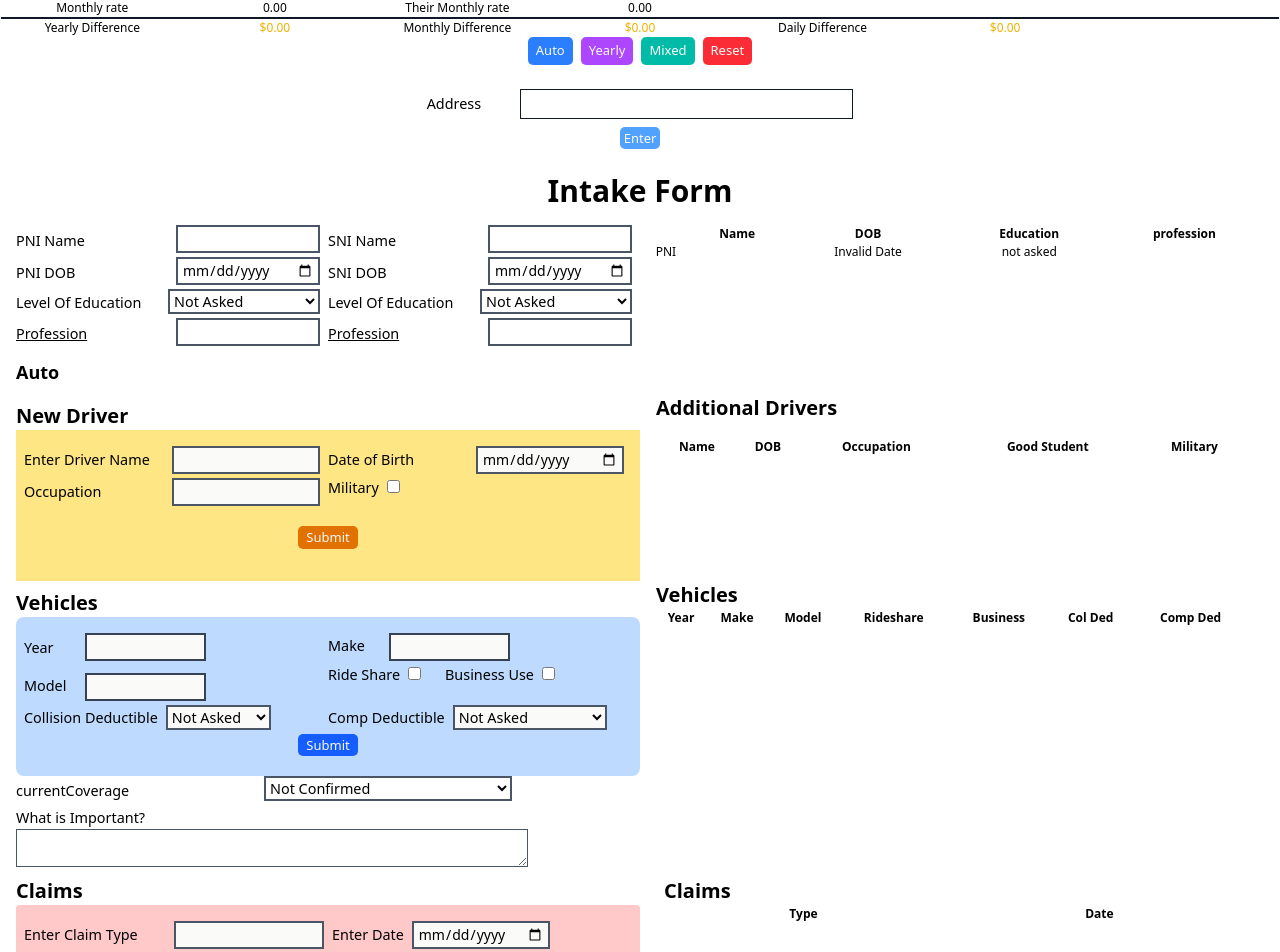
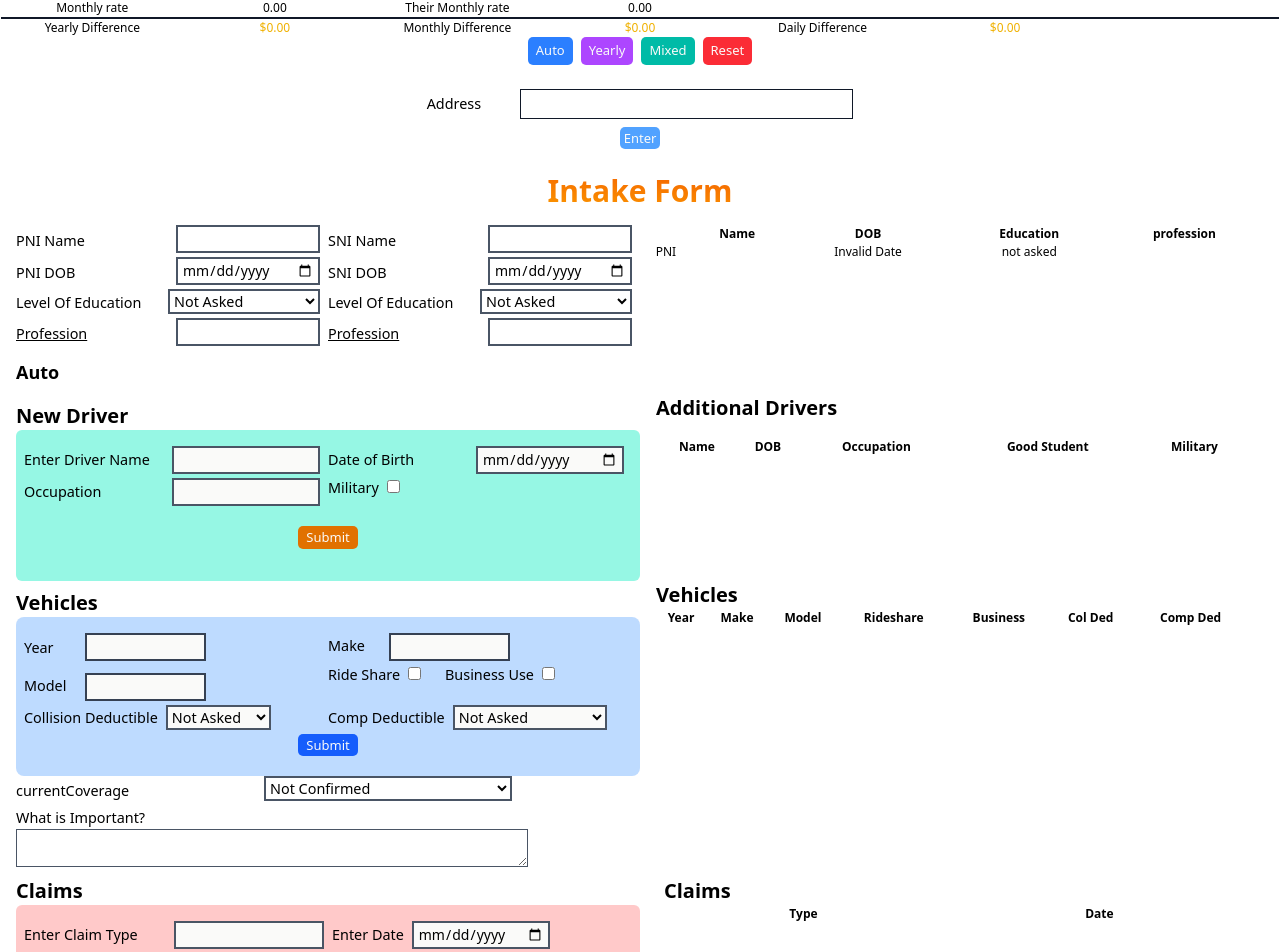
Before and after one commit to Jpatrick6420/propertyandcasualtywebsite, a React (Vite) app: page / in a window 1280 px wide. Shown: the part 120-1072 px from the top of the page. Built offline with nearby package versions, Linux system fonts and the light colour scheme.

Commit message:
fixed the student section

```diff
--- a/src/features/CallForm.jsx
+++ b/src/features/CallForm.jsx
@@ -92,7 +92,9 @@ function CallForm() {
   return (
     <>
       <form className="px-4 py-2 ">
-        <h3 className="text-3xl font-bold py-4 text-center">Intake Form</h3>
+        <h3 className="text-3xl font-bold py-4 text-center bg-gradient-to-bl from-red-600  to-yellow-400 bg-clip-text text-transparent">
+          Intake Form
+        </h3>
         <section className="grid  md:grid-cols-2">
           <div className="grid md:grid-cols-2 ">
             <div className="pni-section text-sm grid md:grid-col-2 ">
--- a/src/features/ClaimsSection.jsx
+++ b/src/features/ClaimsSection.jsx
@@ -14,7 +14,7 @@ function ClaimsSection({ addNewItem, risk }) {
   return (
     <>
       <h3 className="font-bold text-xl">Claims</h3>
-      <section className="bg-red-200 px-2 py-0.5 pt-4 rounded-sm grid grid-cols-2 gap-2 text-sm">
+      <section className="bg-red-200 px-2 py-0.5 pt-4 rounded-md grid grid-cols-2 gap-2 text-sm">
         <div className=" mb-2 grid grid-cols-2">
           <label className="mr-2">Enter Claim Type</label>
           <input
--- a/src/features/NewDriverSection.jsx
+++ b/src/features/NewDriverSection.jsx
@@ -29,7 +29,7 @@ function NewDriverSection({ addNewItem }) {
   return (
     <section>
       <h3 className="font-bold text-xl mt-2">New Driver</h3>
-      <section className="bg-amber-200 px-2 py-4 grid md:grid-cols-2 text-sm">
+      <section className="bg-teal-200 rounded-md px-2 py-4 grid md:grid-cols-2 text-sm">
         <div className="mb-1 grid md:grid-cols-2 mr-2">
           <label className="mr-2 lg:text-sm">Enter Driver Name</label>
           <input
@@ -57,7 +57,7 @@ function NewDriverSection({ addNewItem }) {
             onChange={(e) => handleFieldChange(e, "occupation")}
           />
         </div>
-        {driverDetails.occupation == "student" && (
+        {driverDetails.occupation.toLowerCase() == "student" && (
           <div className="mb-1">
             <label className="mr-2">Good Student</label>
             <input
```
